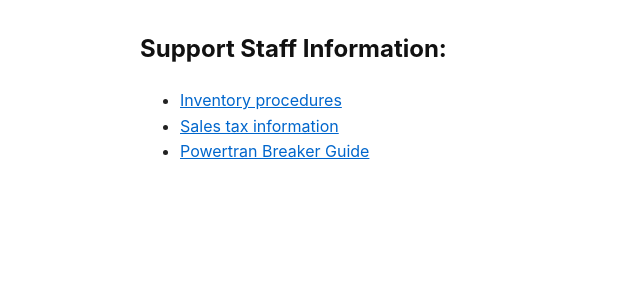
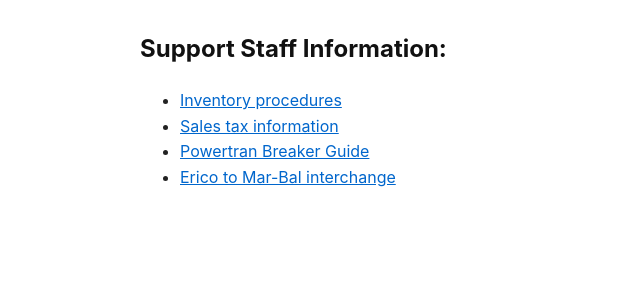
Before and after one commit to epecsupport/Service, a Jekyll site: the page built from support.md, in a window 1280 px wide. Shown: the top 300 px of the page, without its empty margins (0-640 px from the left). Built offline with Jekyll 4.4.1, drawn with Linux system fonts in a browser that asks for light colours.

Commit message:
Add link to Mar Bal page

```diff
--- a/support.md
+++ b/support.md
@@ -8,5 +8,5 @@ autolink: true
 - [Inventory procedures](support/inventory.html)
 - [Sales tax information](support/salestax.html)
 - [Powertran Breaker Guide](support/mpcbreakers.html)
-
+- [Erico to Mar-Bal interchange](support/marbal.html)
 <!-- https://raw.githubusercontent.com/epecsupport/Service/main/library/MPC-Breaker-Job-Aid.pdf -->
```
